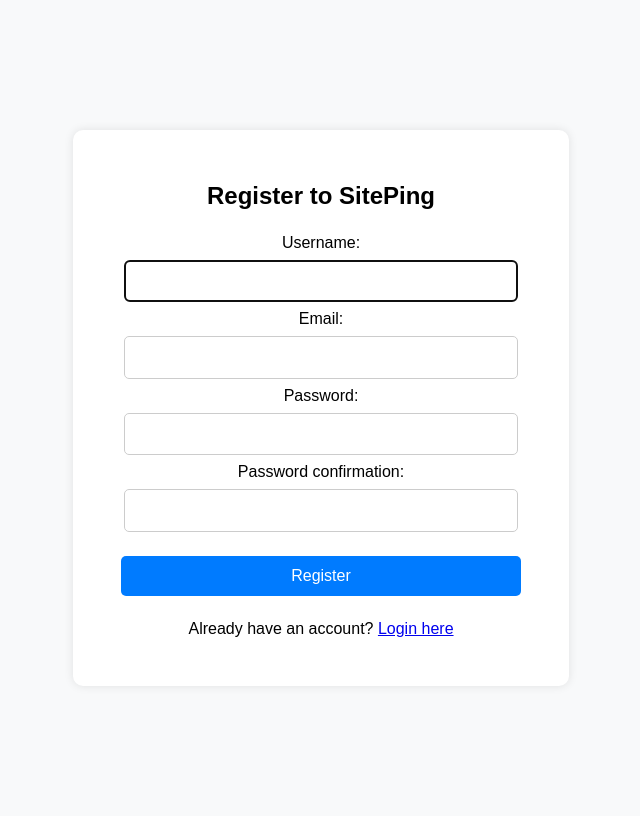
After one commit to Denys-Panin/siteping, a Django app: page /account/register/ in a window 1280 px wide. The commit adds this page. Shown: the whole page, without its empty margins (319-959 px from the left). Run offline with Django 5.2, Linux system fonts and the light colour scheme; parts of the project's set-up code (start-up, migrations or seed data) failed here and were passed over.

Commit message:
feat(account): create registration and login

```diff
--- /dev/null
+++ b/src/account/forms.py
@@ -0,0 +1,11 @@
+from django import forms
+from django.contrib.auth.models import User
+from django.contrib.auth.forms import UserCreationForm
+
+
+class CustomUserCreationForm(UserCreationForm):
+    email = forms.EmailField(required=True, widget=forms.EmailInput(attrs={}))
+
+    class Meta:
+        model = User
+        fields = ("username", "email", "password1", "password2")
--- /dev/null
+++ b/src/account/templates/account/register.html
@@ -0,0 +1,85 @@
+<!DOCTYPE html>
+<html lang="en">
+<head>
+  <meta charset="UTF-8">
+  <title>Register - SitePing</title>
+  <style>
+    body {
+      font-family: Arial;
+      background: #f8f9fa;
+      display: flex;
+      justify-content: center;
+      align-items: center;
+      height: 100vh;
+    }
+    .box {
+      background: white;
+      padding: 2rem 3rem;
+      border-radius: 10px;
+      box-shadow: 0 0 10px rgba(0,0,0,0.1);
+      width: 400px;
+      text-align: center;
+    }
+    input {
+      margin: 0.5rem 0;
+      padding: 0.7rem 1rem;
+      width: 90%;
+      font-size: 1rem;
+      border-radius: 5px;
+      border: 1px solid #ccc;
+    }
+    button {
+      margin: 1rem 0 0.5rem 0;
+      padding: 0.7rem 1rem;
+      width: 100%;
+      font-size: 1rem;
+      border-radius: 5px;
+      border: none;
+      cursor: pointer;
+      background-color: #007bff;
+      color: white;
+      transition: background-color 0.3s ease;
+    }
+    button:hover {
+      background-color: #0056b3;
+    }
+    .errorlist {
+      color: red;
+      font-size: 0.9rem;
+      margin: 0.2rem 0;
+      text-align: left;
+    }
+    h2 { margin-bottom: 1.5rem; }
+  </style>
+</head>
+<body>
+  <div class="box">
+    <h2>Register to SitePing</h2>
+
+    <form method="post">
+      {% csrf_token %}
+      {{ form.non_field_errors }}
+
+      {{ form.username.label_tag }}
+      {{ form.username }}
+      {{ form.username.errors }}
+
+      {{ form.email.label_tag }}
+      {{ form.email }}
+      {{ form.email.errors }}
+
+      {{ form.password1.label_tag }}
+      {{ form.password1 }}
+      {{ form.password1.errors }}
+
+      {{ form.password2.label_tag }}
+      {{ form.password2 }}
+      {{ form.password2.errors }}
+
+      <button type="submit">Register</button>
+    </form>
+
+    <p>Already have an account? <a href="{% url 'login' %}">Login here</a></p>
+  </div>
+</body>
+</html>
--- /dev/null
+++ b/src/account/urls.py
@@ -0,0 +1,7 @@
+from django.urls import path
+from .views import login_view, register_view
+
+urlpatterns = [
+    path('login/', login_view, name='login'),
+    path('register/', register_view, name='register'),
+]
--- a/src/account/views.py
+++ b/src/account/views.py
@@ -1,3 +1,35 @@
-from django.shortcuts import render
+from django.contrib.auth.forms import AuthenticationForm
+from django.contrib.auth import login as auth_login
+from django.shortcuts import render, redirect
+from .forms import CustomUserCreationForm
+from django.contrib.auth.decorators import login_required
 
-# Create your views here.
+
+def home_redirect(request):
+    if request.user.is_authenticated:
+        return redirect('site-select')
+    return redirect('login')
+
+
+def register_view(request):
+    if request.method == "POST":
+        form = CustomUserCreationForm(request.POST)
+        if form.is_valid():
+            user = form.save()
+            auth_login(request, user)
+            return redirect('site-select')
+    else:
+        form = CustomUserCreationForm()
+    return render(request, "account/register.html", {"form": form})
+
+
+def login_view(request):
+    if request.method == "POST":
+        form = AuthenticationForm(request, data=request.POST)
+        if form.is_valid():
+            user = form.get_user()
+            auth_login(request, user)
+            return redirect('site-select')
+    else:
+        form = AuthenticationForm()
+    return render(request, "account/login.html", {"form": form})
--- a/src/api/urls.py
+++ b/src/api/urls.py
@@ -6,7 +6,7 @@ from rest_framework_simplejwt.views import (
 from .views import RegisterView
 
 urlpatterns = [
-    path("register/", RegisterView.as_view(), name="register"),
+    path("register/", RegisterView.as_view(), name="api_register"),
     path("token/", TokenObtainPairView.as_view(), name="token_obtain_pair"),
     path("token/refresh/", TokenRefreshView.as_view(), name="token_refresh"),
 ]
--- a/src/core/settings.py
+++ b/src/core/settings.py
@@ -5,12 +5,9 @@ from distutils.util import strtobool
 # Build paths inside the project like this: BASE_DIR / 'subdir'.
 BASE_DIR = Path(__file__).resolve().parent.parent
 
-# SECURITY WARNING: keep the secret key used in production secret!
-SECRET_KEY = 'django-insecure-*cq4p!_9wdwwmq=9cy4oc4u)ua***=@^ed$11xa0dgr2&of!%q'
 
-# SECRET_KEY = os.getenv('SECRET_KEY')
+SECRET_KEY = os.getenv('SECRET_KEY')
 
-# SECURITY WARNING: don't run with debug turned on in production!
 DEBUG = os.getenv("DEBUG", "False") == "True"
 ALLOWED_HOSTS = os.getenv("ALLOWED_HOSTS", "").split(",")
 
--- a/src/core/urls.py
+++ b/src/core/urls.py
@@ -1,11 +1,14 @@
 from django.contrib import admin
 from django.urls import include, path
+from account.views import login_view
 from monitor.views import site_chart_view, site_select_view
 
 urlpatterns = [
+    path('', login_view, name="home"),
     path('admin/', admin.site.urls),
+    path('account/', include("account.urls")),
     path('api/auth/', include("api.urls")),
     path('api/monitor/', include("monitor.urls")),
     path('sites/<int:pk>/chart-view/', site_chart_view, name="site-chart-view"),
-    path('', site_select_view, name="site-select"),
+    path('site/select/', site_select_view, name="site-select"),
 ]
--- a/src/monitor/views.py
+++ b/src/monitor/views.py
@@ -53,7 +53,7 @@ class SiteChartDataView(APIView):
         else:
             site = get_object_or_404(MonitoredSite, pk=pk, user=request.user)
 
-        logs = SiteCheckLog.objects.filter(site=site).order_by('checked_at')[:50]
+        logs = SiteCheckLog.objects.filter(site=site).order_by('checked_at')
         serializer = SiteCheckChartSerializer(logs, many=True)
         return Response(serializer.data)
 
```
Also changed, not shown: src/account/templates/account/login.html (added, +77 -0 lines), src/monitor/templates/monitor/chart.html (+5 -9 lines).
